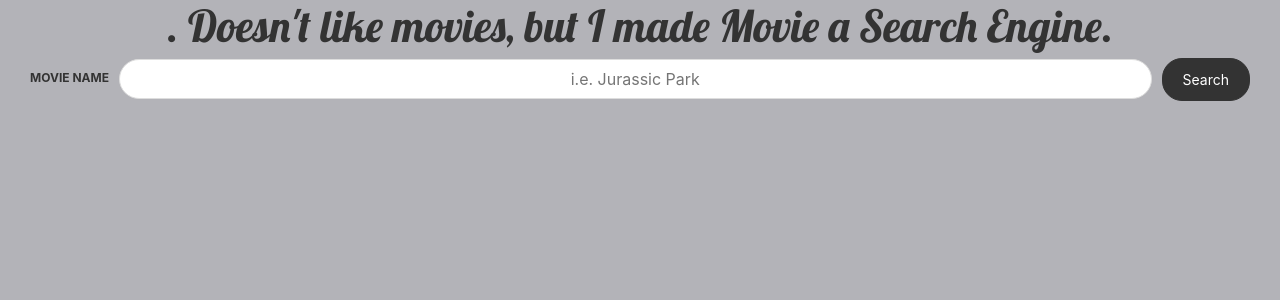
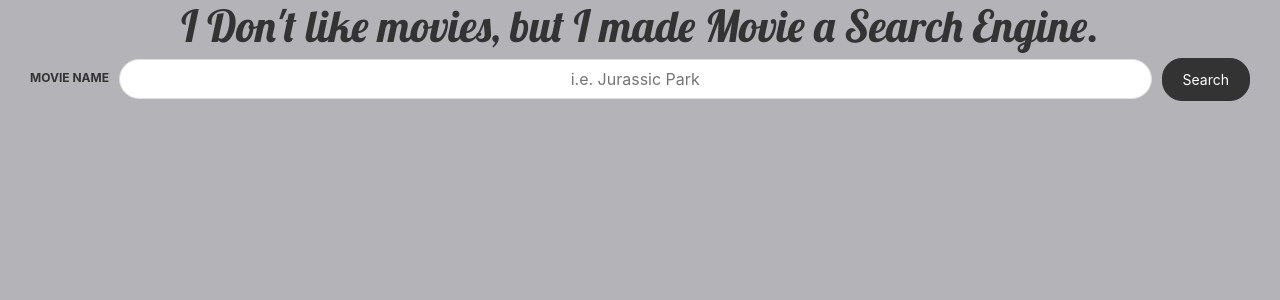
Before and after one commit to HaseebUllahAbbasi/Movie_Search_Engine, a React (Create React App) app: page / in a window 1280 px wide. Shown: the top 300 px of the page. Built offline with nearby package versions, Linux system fonts and the light colour scheme.

Commit message:
enhanced

```diff
--- a/src/App.js
+++ b/src/App.js
@@ -5,7 +5,7 @@ import SearchMovies from './SearchMovies';
 function App() {
     return (
       <div className="container-fluid">
-        <h1 className="title" id="title-1">. Doesn't like movies, but I made Movie a Search Engine.</h1>
+        <h1 className="title" id="title-1">I Don't like movies, but I made Movie a Search Engine.</h1>
         <SearchMovies/>
       </div>
     );
--- a/src/movieCard.js
+++ b/src/movieCard.js
@@ -17,6 +17,7 @@ export default function MovieCard({movie,movie_id}){
    {
        fetch(`https://api.themoviedb.org/3/movie/${movie_id}}/videos?api_key=66ab391092a1de38b5f8e93d9fd8019f&append_to_response=videos`)
         .then(data => data.json()).then(json_data => setUrl(json_data.results[0].key));
+
        setTrailer(true);
    }
 //    useEffect(function(){
@@ -42,6 +43,10 @@ export default function MovieCard({movie,movie_id}){
             <h3 className="card--title text-center">{movie.title}</h3>
             <p className="text-center"><small>RELEASE DATE: {movie.release_date}</small></p>
             <p className="text-center"><small>RATING: {movie.vote_average}</small></p>
+            <p className="text-center"><small>popularity: {movie.popularity}</small></p>
+
+            <p className="text-center"><small>vote_average: {movie.vote_average}</small></p>
+
             <p className="card-desc ">{movie.overview}</p>
             </div>
             <div className="container text-center">
@@ -54,7 +59,7 @@ export default function MovieCard({movie,movie_id}){
                     </button>
                     </div>
 
-                      : <div className="col" id="col-custom"  >   <Youtube videoId={url_trailer}></Youtube> </div>
+                      : <div className="col" id="col-custom"  >   <Youtube videoId={url_trailer} style={{innerWidth:"100px", outerWidth:"100px"}} ></Youtube> </div>
                    }
                 </div>
             </div>
```
Also changed, not shown: 2 other files (tests, documents, lock files or other folders).
